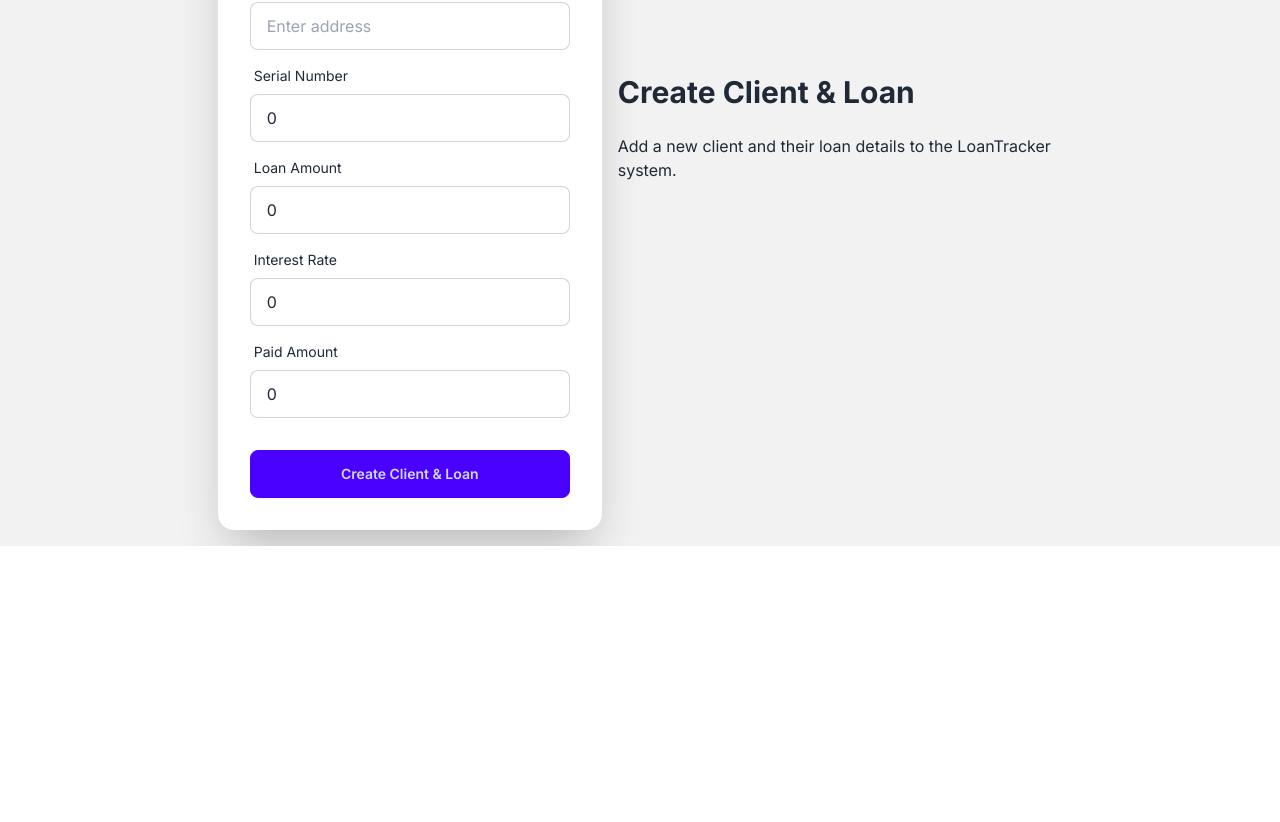
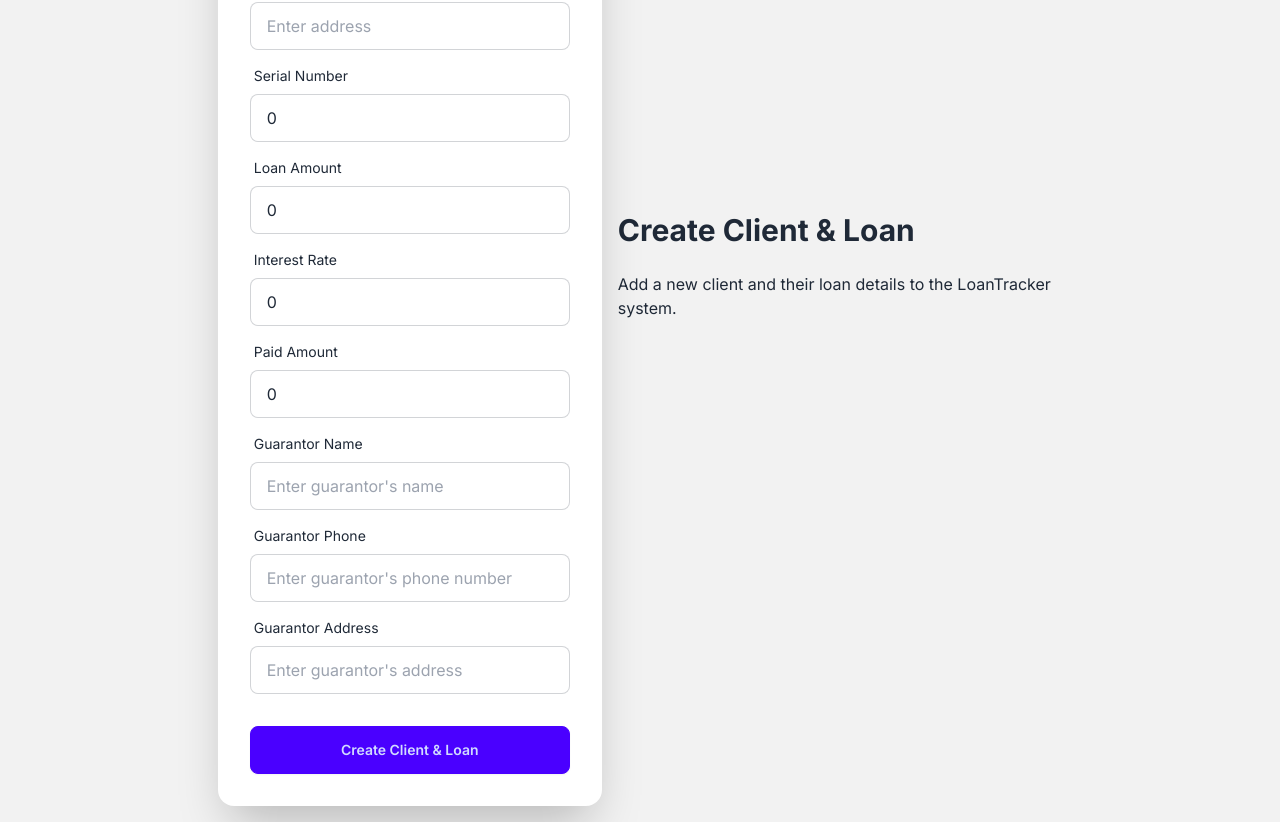
Before and after one commit to Shorno/loan-tracker-next.js, a Next.js app: page /clients/new in a window 1280 px wide. Shown: the part 422-1244 px from the top of the page. Before the commit the page ends 968 px from the top, so only its background shows below. Built offline with nearby package versions, Linux system fonts and the light colour scheme; no server answers.

Commit message:
added more client fields

```diff
--- a/app/clients/[id]/page.tsx
+++ b/app/clients/[id]/page.tsx
@@ -24,6 +24,24 @@ export default async function ClientDetails({params}: { params: { id: string } }
                         <p>{client?.address}</p>
                     </div>
                 </div>
+                <div className="divider -mt-4">
+                    <span className={"badge badge-lg"}>Loan Guranter</span>
+                </div>
+                <div className={"flex pb-8 py-4"}>
+                    <div className={"flex justify-center gap-4 items-center max-w-80"}>
+                        <div className={"flex justify-between items-center"}>
+                            <p className={"badge rounded-md"}>{client?.loanGuarantorName}</p>
+                        </div>
+                        <div className={"flex justify-center text-base-content items-center"}>
+                            <p className={"badge rounded-md"}>{client?.loanGuarantorPhone}</p>
+                        </div>
+                        <div className={"flex justify-center items-center"}>
+                            <p className={"badge rounded-md"}>{client?.loanGuarantorAddress}</p>
+                        </div>
+                    </div>
+
+                </div>
+
             </div>
             <div className={"grid pt-8 grid-cols-2 gap-1 px-4"}>
                 <div className="stats shadow">
@@ -50,7 +68,6 @@ export default async function ClientDetails({params}: { params: { id: string } }
                         <div className="stat-value text-3xl overflow-hidden">{loan?.interestRate}%</div>
                     </div>
                 </div>
-
             </div>
 
         </div>
--- a/components/client-creation-form.tsx
+++ b/components/client-creation-form.tsx
@@ -26,6 +26,9 @@ export default function ClientLoanCreationForm() {
             amount: 0,
             interestRate: 0,
             paidAmount: 0,
+            loanGuarantorName: "",
+            loanGuarantorPhone: "",
+            loanGuarantorAddress: "",
         }
     });
 
@@ -163,6 +166,49 @@ export default function ClientLoanCreationForm() {
                             {errors.paidAmount &&
                                 <span className="text-error text-xs mt-1">{String(errors.paidAmount.message)}</span>}
                         </div>
+                        <div className="form-control">
+                            <label className="label">
+                                <span className="label-text">Guarantor Name</span>
+                            </label>
+                            <input
+                                type="text"
+                                placeholder="Enter guarantor's name"
+                                {...register("loanGuarantorName")}
+                                className={`input input-bordered ${errors.paidAmount ? 'input-error' : ''}`}
+                            />
+                            {errors.loanGuarantorName &&
+                                <span
+                                    className="text-error text-xs mt-1">{String(errors.loanGuarantorName.message)}</span>}
+                        </div>
+                        <div className="form-control">
+                            <label className="label">
+                                <span className="label-text">Guarantor Phone</span>
+                            </label>
+                            <input
+                                type="text"
+                                inputMode={"numeric"}
+                                placeholder="Enter guarantor's phone number"
+                                {...register("loanGuarantorPhone")}
+                                className={`input input-bordered ${errors.loanGuarantorPhone ? 'input-error' : ''}`}
+                            />
+                            {errors.loanGuarantorPhone &&
+                                <span
+                                    className="text-error text-xs mt-1">{String(errors.loanGuarantorPhone.message)}</span>}
+                        </div>
+                        <div className="form-control">
+                            <label className="label">
+                                <span className="label-text">Guarantor Address</span>
+                            </label>
+                            <input
+                                type="text"
+                                placeholder="Enter guarantor's address"
+                                {...register("loanGuarantorAddress")}
+                                className={`input input-bordered ${errors.loanGuarantorAddress ? 'input-error' : ''}`}
+                            />
+                            {errors.loanGuarantorAddress &&
+                                <span
+                                    className="text-error text-xs mt-1">{String(errors.loanGuarantorAddress.message)}</span>}
+                        </div>
 
                         {serverError && (
                             <div
--- a/schemas/clientSchema.ts
+++ b/schemas/clientSchema.ts
@@ -12,7 +12,16 @@ export const clientSchema = z.object({
         .min(3, {message: "Address should be at least 3 characters long."}),
     serialNumber: z.coerce.number({message: "Serial number must be a number."})
         .int({message: "Serial number cannot be fraction."})
-        .min(1, {message: "Serial number is required."})
+        .min(1, {message: "Serial number is required."}),
+    loanGuarantorName: z.string()
+        .min(1, {message: "Please enter the loan guarantor's name."}),
+    loanGuarantorPhone: z.string()
+        .min(1, {message: "Phone number is required."})
+        .regex(/^\d{11}$/, {message: "Phone number must be 11 digits."}),
+    loanGuarantorAddress: z.string()
+        .min(1, {message: "Please enter the client's address."})
+        .min(3, {message: "Address should be at least 3 characters long."}),
+
 });
 
 export const loanSchema = z.object({
@@ -30,7 +39,7 @@ export const loanSchema = z.object({
 });
 
 export const paymentSchema = z.object({
-    amount: z.string()
+    amount: z.coerce.number({message: "Payment amount must be a number."}).int({message: "Payment amount cannot be fraction."})
         .min(0.01, {message: "Payment amount is required."}),
     date: z.coerce.date()
         .min(new Date("2000-01-01"), {message: "Date must be after year 2000"})
```
Also changed, not shown: actions/clients.ts (+7 -2 lines), 1 other file (tests, documents, lock files or other folders).
